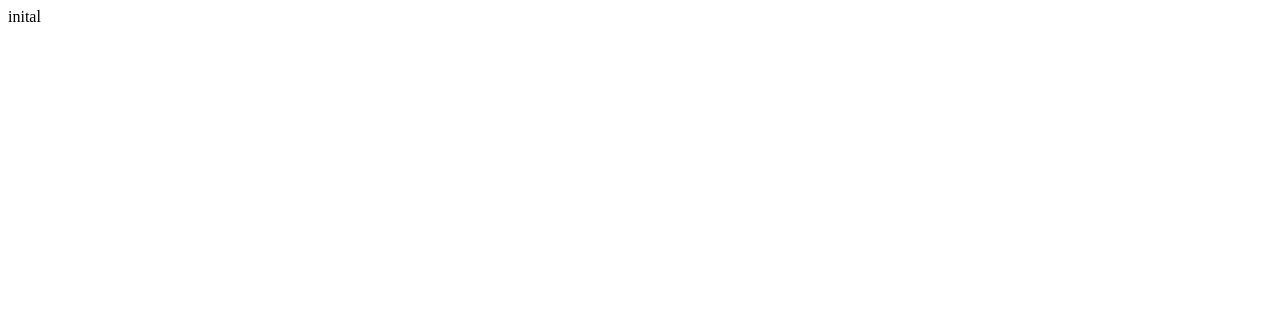
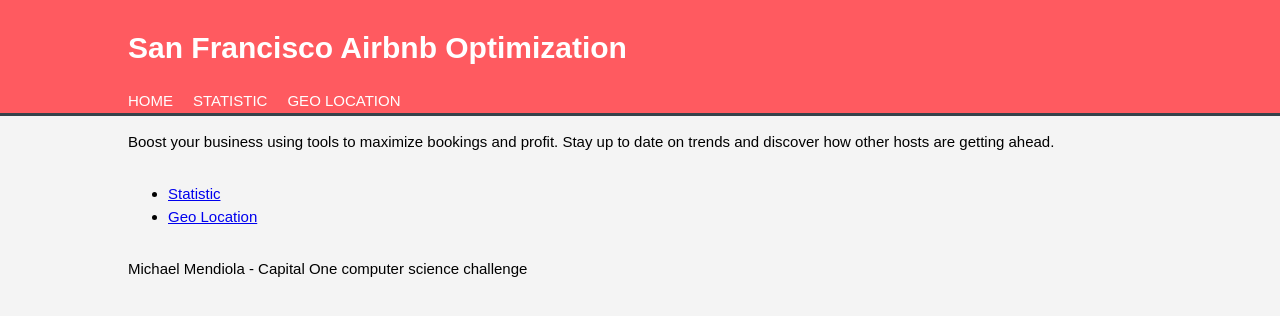
Before and after one commit to MichaelMendiola/c1challenge, a plain HTML site: page index.html in a window 1280 px wide. Drawn offline with Linux system fonts and the light colour scheme.

Commit message:
updated index and css

```diff
--- /dev/null
+++ b/css/style.css
@@ -0,0 +1,56 @@
+body{
+  font: 15px/1.5 Arial, Helvetica, sans-serif;
+  padding:0;
+  margin:0;
+  background-color: #f4f4f4;
+}
+
+/* Global */
+
+.container{
+  width:80%;
+  margin: auto;
+  overflow: hidden;
+
+}
+
+/* Header */
+header{
+  background: #FF5A60;
+  color:#ffffff;
+  padding-top: 5px;
+  min-height: 70px;
+  border-bottom:#35424a 3px solid;
+}
+header a{
+  color:#ffffff;
+  text-decoration: none;
+  text-transform: uppercase;
+  font-size: 16;
+}
+
+header ul{
+  padding:0;
+  margin:0;
+}
+header li{
+  float:left;
+  display: inline;
+  padding: 0 20px 0 0;
+}
+header #display{
+  float:left;
+  margin:0;
+}
+
+header .highlight, header .current a{
+  color:#000000;
+  font-weight: bold;
+}
+
+
+footer{
+  width:80%;
+  margin: auto;
+  overflow: hidden;
+}
--- a/index.html
+++ b/index.html
@@ -1 +1,47 @@
-inital
+<!doctype html>
+<html>
+    <head>
+        <meta charset="utf-8">
+        <title>Airbnb Optimization</title>
+        <meta name="description" content="Tools and statistics to help Airbnb hosts in San Francisco">
+        <meta name="viewport" content="width=device-width">
+        <link rel="stylesheet" href="./css/style.css"
+
+    </head>
+    <body>
+        <header>
+            <div class="container">
+                <div id="title">
+                    <h1>San Francisco Airbnb Optimization<h1>
+                </div>
+                <nav>
+                    <ul>
+                        <li><a href="index.html">Home</a></li>
+                        <li><a href="stats.html">Statistic</a></li>
+                        <li><a href="geo.html">Geo Location</a></li>
+                    </ul>
+                <nav>
+            </div>
+        </header>
+        <section id="display">
+            <div class="container">
+                <p>Boost your business using tools to maximize bookings and profit.  Stay up to date on trends and
+                    discover how other hosts are getting ahead.
+                </p>
+            </div>
+        </section>
+        <section>
+            <div class="container">
+                  <nav>
+                    <ul>
+                        <li><a href="stats.html">Statistic</a></li>
+                        <li><a href="geo.html">Geo Location</a></li>
+                    </ul>
+                  </nav>
+            </div>
+        </section>
+        <footer>
+            <p>Michael Mendiola - Capital One computer science challenge</p>
+        </footer>
+    </body>
+</html>
```
